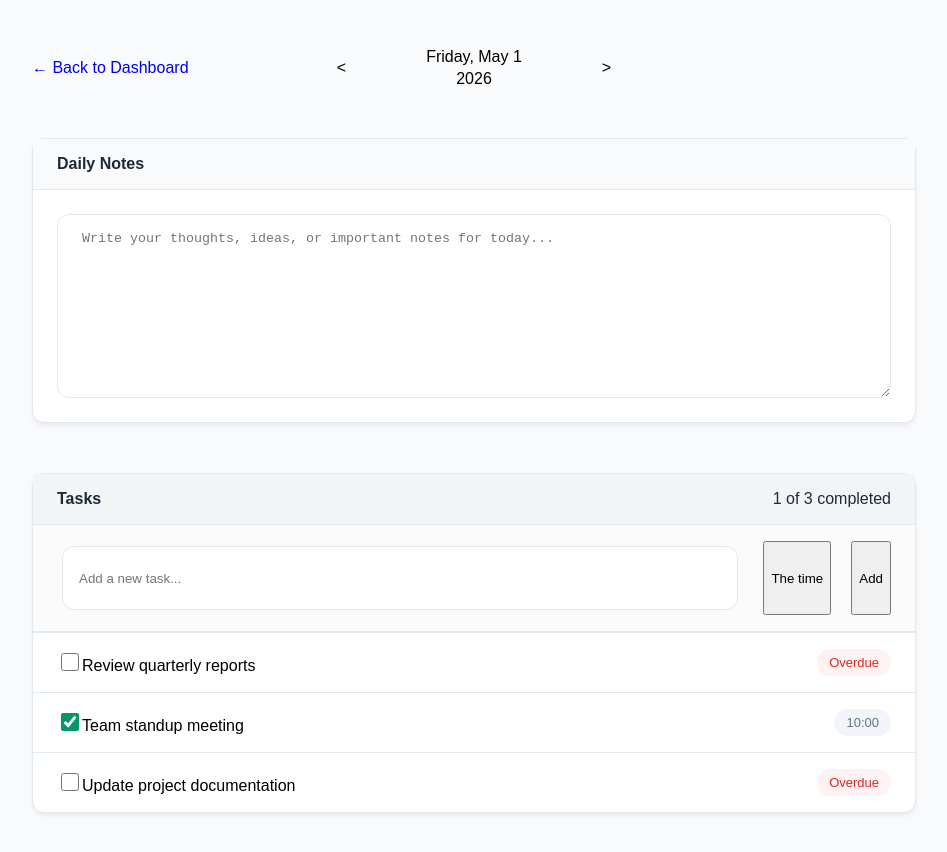
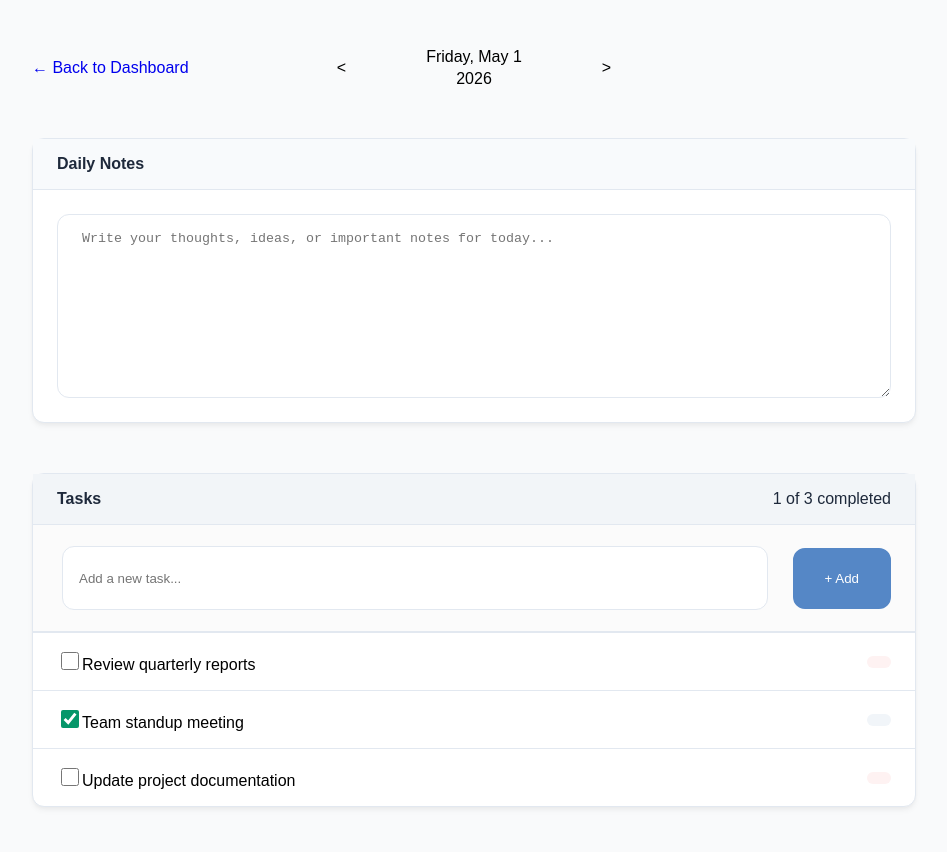
Before and after one commit to AfiaaSattar/FirstReactProject, a React (Vite) app: page /day/1/1 in a window 1280 px wide. Shown: the top 852 px of the page, without its empty margins (216-1163 px from the left). Built offline with nearby package versions, Linux system fonts and the light colour scheme; the HTML template or start-up script is replaced by a standard one.

Commit message:
22nd May

```diff
--- a/src/pages/DayPlannerPage.jsx
+++ b/src/pages/DayPlannerPage.jsx
@@ -79,13 +79,14 @@ const TasksHead = styled.div`
 `
 const AddTasks = styled.div`
   display: grid;
-  grid-template-columns: 2fr auto auto;
+  grid-template-columns: 2fr auto;
   background-color: #fbfbfb;
   padding: 16px 24px;
   font-weight: 600;
   color: #1e293b;
   border-bottom: 1px solid #e2e8f0;
   gap:20px;
+  align-items: center;
 
   input{
     margin: 5px;
@@ -98,6 +99,15 @@ const AddTasks = styled.div`
     &:focus{
     border: 2px solid #5587c6;
 }
+  }
+
+  button{
+    display: inline-block;
+    padding: 21px 30px;
+    border: 2px solid #5587c6;
+    background-color: #5587c6;
+    color: white;
+    border-radius: 12px;
   }
 `
 
@@ -138,6 +148,7 @@ const toggleComplete = (id) => {
       task.id === id ? { ...task, completed: !task.completed } : task
     ));
   };
+
   return (
     <div style={{ padding: '40px', margin: '0 100px 0 200px' }}>
       {/* Header Nav */}
@@ -173,9 +184,8 @@ const toggleComplete = (id) => {
         </TasksHead>
 
         <AddTasks>
-          <input placeholder='Add a new task...' />
-          <button>The time</button>
-          <button> Add </button>
+          <input value='' placeholder='Add a new task...' />
+          <button> + Add </button>
         </AddTasks>
 
         {/* Pinned to Left */}
@@ -189,9 +199,13 @@ const toggleComplete = (id) => {
               {task.text}
             </leftItems>
 
-            {/* Pinned to Right */}
+            {/* Pinned to Right
             <StatusBadge $isOverdue={task.isOverdue && !task.completed}>
               {task.completed ? "10:00" : task.time}
+            </StatusBadge>  */}
+
+            <StatusBadge $isOverdue={task.isOverdue && !task.completed}>
+
             </StatusBadge>
           </TasksList>
         ))}
```
Lines whose indentation alone changed are shown as unchanged.
